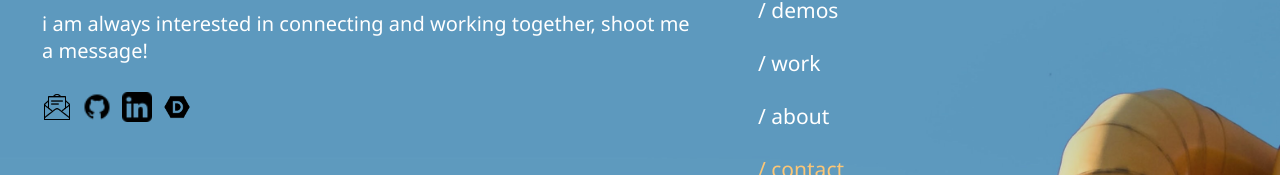
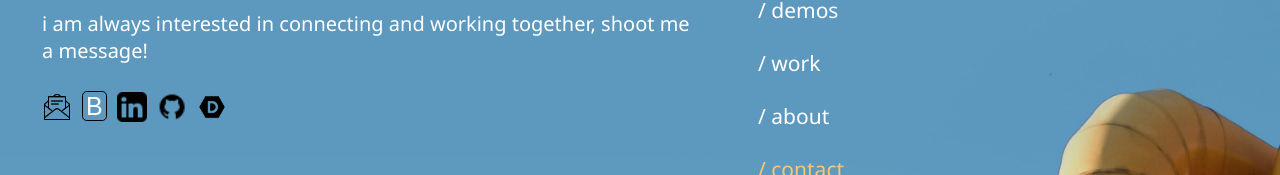
Before and after one commit to williamsalex/website-v2, a React (Create React App) app: page /contact in a window 1280 px wide. Shown: the part 140-315 px from the top of the page. Built offline with nearby package versions, Linux system fonts and the light colour scheme.

Commit message:
added bin search link

```diff
--- a/src/App.css
+++ b/src/App.css
@@ -13,6 +13,21 @@ html {
     font-family: 'Segoe UI', Tahoma, sans-serif, sans-serif;
     color: rgb(255,255,255);
     max-width: 90%;
+}
+
+.bin {
+    font-family: Inter var, sans-serif;
+    display: inline;
+    font-size: 25px;
+    color: rgb(255,255,255);
+    padding-left: 3px;
+    padding-right: 3px;
+    border: black;
+    border-style: solid;
+    border-width: 0.1rem;
+    border-radius: 0.3rem;
+    margin-right: 10px;
+    vertical-align: 21%;
 }
 
 .subtitle {
--- a/src/Contact.js
+++ b/src/Contact.js
@@ -9,11 +9,14 @@ export default function Contact() {
             <a href = 'mailto:williamsalex@pm.me'>
                 <img alt='email 'className = 'icon' src = '/email.png'></img>
             </a>
-            <a href = 'https://github.com/williamsalex' rel="noopener noreferrer" target="_blank">
-                <img alt = 'github' className = 'icon' src = '/github.png'></img>
+            <a href = 'https://binarysearch.io/@/alexwilliams' rel="noopener noreferrer" target="_blank" style = {{textDecoration: 'none'}}>
+                <p className = 'bin'>B</p>
             </a>
             <a href = 'https://www.linkedin.com/in/alexander-williams-823925182/' rel="noopener noreferrer" target="_blank">
                 <img alt = 'linkedin' className = 'icon' src = '/linkedin.png'></img>
+            </a>
+            <a href = 'https://github.com/williamsalex' rel="noopener noreferrer" target="_blank">
+                <img alt = 'github' className = 'icon' src = '/github.png'></img>
             </a>
             <a href = 'https://devpost.com/williamsalex' rel="noopener noreferrer" target="_blank">
                 <img alt = 'devpost' className = 'icon' src = '/devpost.png'></img>
```
